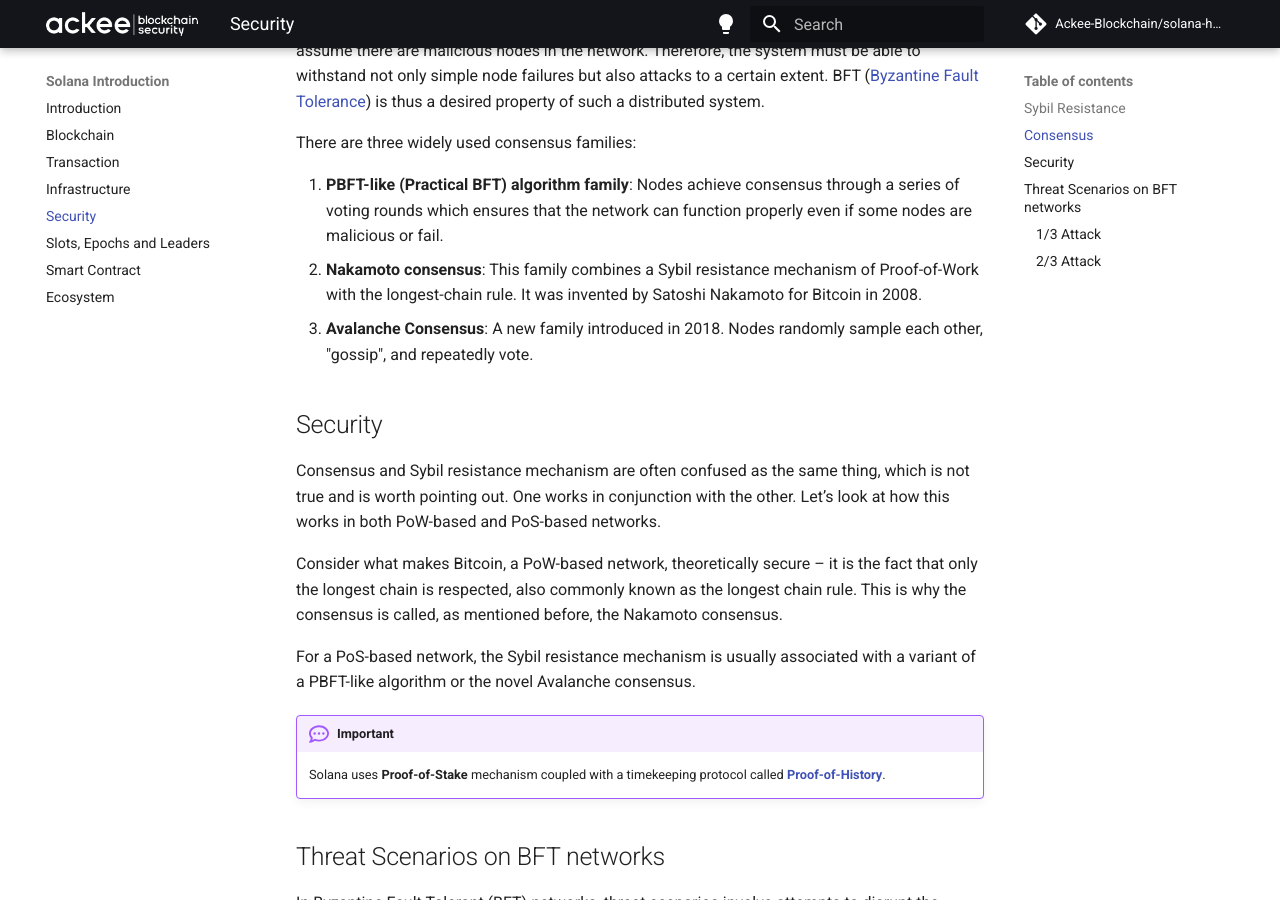
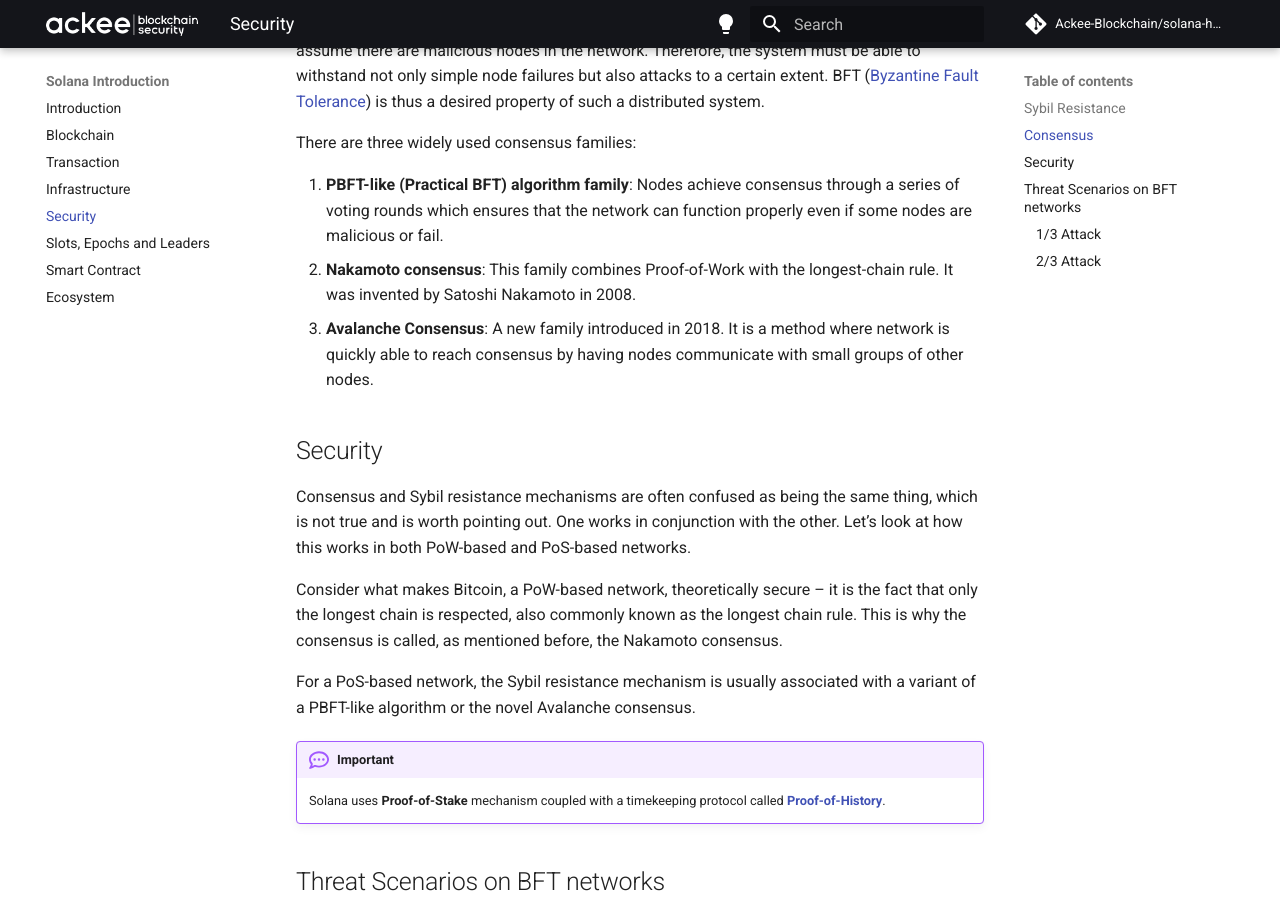
Before and after one commit to vmpyre/solana-handbook, an MkDocs documentation site: the page built from docs/handbook/chapter1/security.md, in a window 1280 px wide and 900 px high, scrolled down 839 px. Built offline with MkDocs 1.6.1 and Material for MkDocs 9.7.7, drawn with Linux system fonts in a browser that asks for light colours; comment, search, counter and statistics services are not loaded.

Commit message:
modify security section

```diff
--- a/docs/handbook/chapter1/security.md
+++ b/docs/handbook/chapter1/security.md
@@ -18,12 +18,12 @@ To agree on a certain state of a blockchain, network nodes need to reach a conse
 There are three widely used consensus families:
 
 1. **PBFT-like (Practical BFT) algorithm family**: Nodes achieve consensus through a series of voting rounds which ensures that the network can function properly even if some nodes are malicious or fail.
-2. **Nakamoto consensus**: This family combines a Sybil resistance mechanism of Proof-of-Work with the longest-chain rule. It was invented by Satoshi Nakamoto for Bitcoin in 2008.
-3. **Avalanche Consensus**: A new family introduced in 2018. Nodes randomly sample each other, "gossip", and repeatedly vote.
+2. **Nakamoto consensus**: This family combines Proof-of-Work with the longest-chain rule. It was invented by Satoshi Nakamoto in 2008.
+3. **Avalanche Consensus**: A new family introduced in 2018. It is a method where network is quickly able to reach consensus by having nodes communicate with small groups of other nodes.
 
 ## Security
 
-Consensus and Sybil resistance mechanism are often confused as the same thing, which is not true and is worth pointing out. One works in conjunction with the other. Let’s look at how this works in both PoW-based and PoS-based networks.
+Consensus and Sybil resistance mechanisms are often confused as being the same thing, which is not true and is worth pointing out. One works in conjunction with the other. Let’s look at how this works in both PoW-based and PoS-based networks.
 
 Consider what makes Bitcoin, a PoW-based network, theoretically secure – it is the fact that only the longest chain is respected, also commonly known as the longest chain rule. This is why the consensus is called, as mentioned before, the Nakamoto consensus.
 
```
